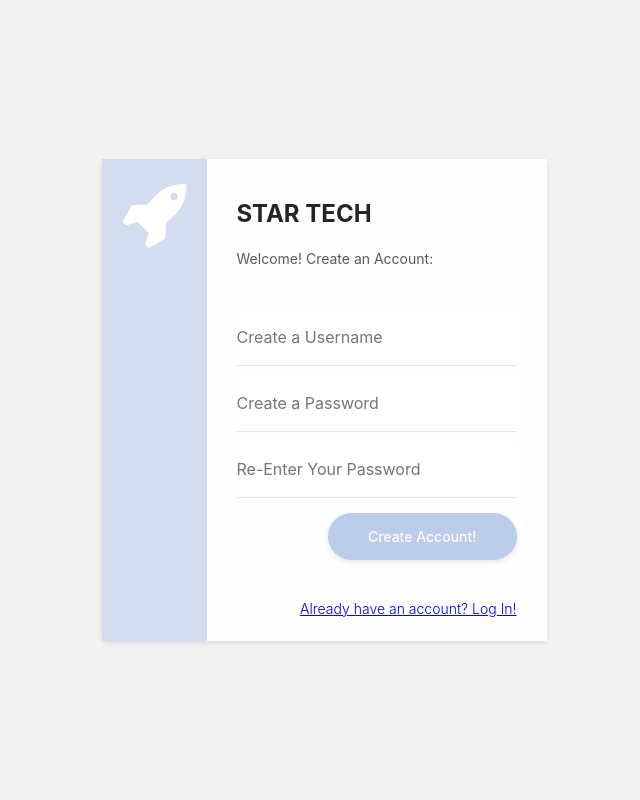
After one commit to so-da-sea/star_tech_industries, a PHP site: page /sign-up-form.html in a window 1280 px wide. The commit adds this page. Shown: the whole page, without its empty margins (316-956 px from the left). Run offline with PHP 8.4, Linux system fonts and the light colour scheme.

Commit message:
Created sign in and login pages.

```diff
--- /dev/null
+++ b/forms.css
@@ -0,0 +1,142 @@
+
+*{
+    font-family: -apple-system, BlinkMacSystemFont, "San Francisco", Helvetica, Arial, sans-serif;
+    font-weight:  300;
+    margin:  0;
+}
+
+html, body {
+    height:  100vh;
+    width:  100vw;
+    margin:  0 0;
+    display:  flex;
+    align-items:  flex-start;
+    justify-content:  flex-start;
+    background:  #f3f2f2;
+}
+h4 {
+    font-size:  24px;
+    font-weight:  600;
+    color:  #000;
+    opacity:  .85;
+}
+label {
+    font-size:  12.5px;
+    color:  #000;
+    opacity:  .8;
+    font-weight:  400;
+}
+form {
+    padding:  40px 30px;
+    background:  #fefefe;
+    display:  flex;
+    flex-direction:  column;
+    align-items:  flex-start;
+    padding-bottom:  20px;
+}
+
+h4 {
+    margin-bottom:  20px;
+    color: rgba(0,0,0,.5);}
+span {
+    color:  rgba(0,0,0, 1);
+    font-weight:  700;
+}
+p {
+    line-height:  155%;
+    margin-bottom:  5px;
+    font-size:  14px;
+    color:  #000;
+    opacity:  .65;
+    font-weight:  400;
+    max-width:  200px;
+    margin-bottom:  40px;}
+
+button {
+    -webkit-appearance:  none;
+    width:  auto;
+    min-width:  100px;
+    border-radius:  24px;
+    text-align:  center;
+    padding:  15px 40px;
+    margin-top:  5px;
+    background-color: #bccceb;
+    /*background-color:  saturate($primary, 30%);*/
+    color:  #fff;
+    font-size:  14px;
+    margin-left:  auto;
+    font-weight:  500;
+    box-shadow:  0px 2px 6px -1px rgba(0,0,0,.13);
+    border:  none;
+    transition:  all .3s ease;
+    outline: 0;}
+button:hover {
+     transform:  translateY(-3px);
+     /*box-shadow:  0 2px 6px -1px rgba($primary, .65);*/
+    box-shadow: 0 2px 6px -1px whitesmoke;}
+button:active {
+     transform:  scale(.99);
+ }
+
+input {
+    font-size:  16px;
+    padding:  20px 0px;
+    height:  56px;
+    border:  none;
+    border-bottom:  solid 1px rgba(0,0,0,.1);
+    background:  #fff;
+    min-width:  280px;
+    box-sizing:  border-box;
+    transition:  all .3s linear;
+    color:  #000;
+    font-weight:  400;
+    -webkit-appearance:  none;}
+input:focus {
+     border-bottom:  solid 1px aliceblue;
+     outline: 0;
+     box-shadow:  0 2px 6px -8px aliceblue;
+ }
+.floating-label {
+    position:  relative;
+    margin-bottom:  10px;}
+label {
+    position:  absolute;
+    top: calc(50% - 7px);
+    left:  0;
+    opacity:  0;
+    transition:  all .3s ease;
+}
+input:not(:placeholder-shown) {
+    padding:  28px 0px 12px 0px;
+}
+input:not(:placeholder-shown) + label {
+    transform:  translateY(-10px);
+    opacity:  .7;
+}
+.session {
+    display:  flex;
+    flex-direction:  row;
+    width:  auto;
+    height:  auto;
+    margin:  auto auto;
+    background:  #ffffff;
+    border-radius:  4px;
+    box-shadow:  0px 2px 6px -1px rgba(0,0,0,.12);
+}
+.left {
+    background-color: #d3ddf0;
+}
+svg {
+    height: 40px;
+    width: auto;
+    margin: 20px;
+}
+
+a.formLink{
+    font-size:  14px;
+    padding-bottom:  4px;
+    margin-left:  auto;
+    font-weight:  300;
+    transition:  all .3s ease;
+    margin-top:  40px;
+}
--- /dev/null
+++ b/sign-up-form.html
@@ -0,0 +1,37 @@
+<!DOCTYPE html>
+<html lang="en">
+<head>
+    <link rel="stylesheet" href="https://cdnjs.cloudflare.com/ajax/libs/font-awesome/4.7.0/css/font-awesome.min.css">
+    <link rel="stylesheet" href="forms.css">
+    <title>Title</title>
+</head>
+
+<body>
+<div class="session">
+    <div class="left">
+        <i class="fa fa-rocket" style = "font-size: 70px; color: white; padding: 20px;"></i>
+    </div>
+    <form action="http://localhost:63342/star_tech_industries/index.html" class="log-in" autocomplete="off" name="signUpForm" method="post">
+        <h4><span>STAR TECH</span></h4>
+        <p>Welcome! Create an Account:</p>
+        <div class="floating-label">
+            <input placeholder="Create a Username" type="text" name="userName" id="userName" autocomplete="off">
+            <label for="userName">Username:</label>
+        </div>
+        <div class="floating-label">
+            <input placeholder="Create a Password" type="password" name="password" id="password" autocomplete="off">
+            <label for="password">Password:</label>
+        </div>
+        <div class="floating-label">
+            <input placeholder="Re-Enter Your Password" type="password" name="check" id="check" autocomplete="off">
+            <label for="password">Password:</label>
+        </div>
+        <button type="submit" onClick="createUser(signUpForm)">Create Account!</button>
+        <a class="formLink" href="http://localhost:63342/star_tech_industries/login-form.html" >Already have an account? Log In!</a>
+    </form>
+</div>
+<script src="form-actions.js"></script>
+
+</body>
+
+</html>
--- a/styles.css
+++ b/styles.css
@@ -4,6 +4,7 @@ body, html {
                 margin: 0;
                 font-family: sans-serif;
         }
+
 
         .fa {
             font-size:20px;
```
Also changed, not shown: cal-actions.js (+35 -0 lines), index.html (+3 -24 lines), login-form.html (added, +34 -0 lines).
